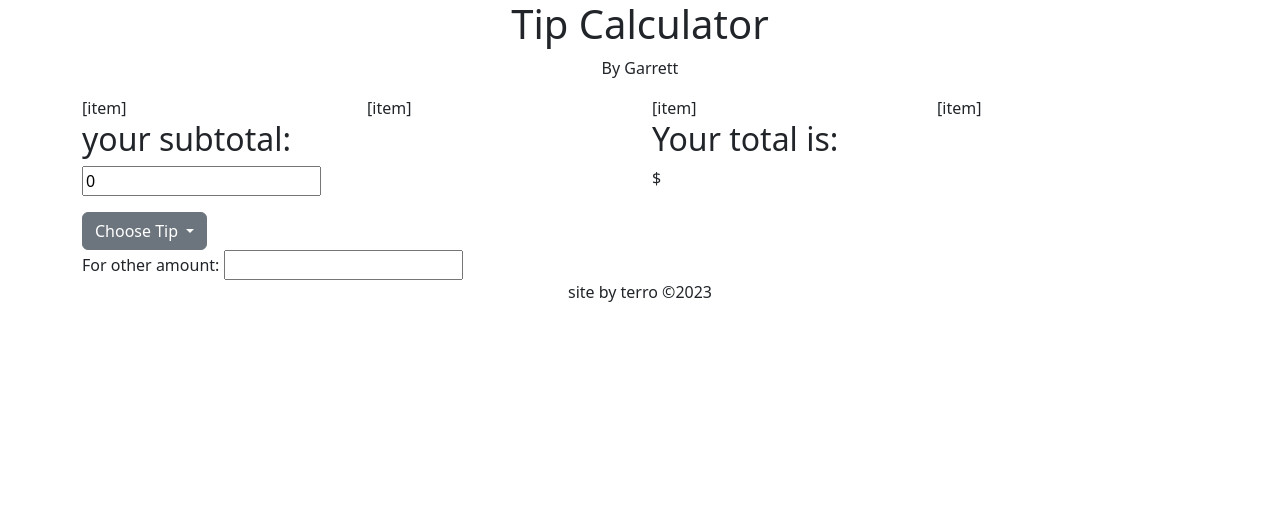
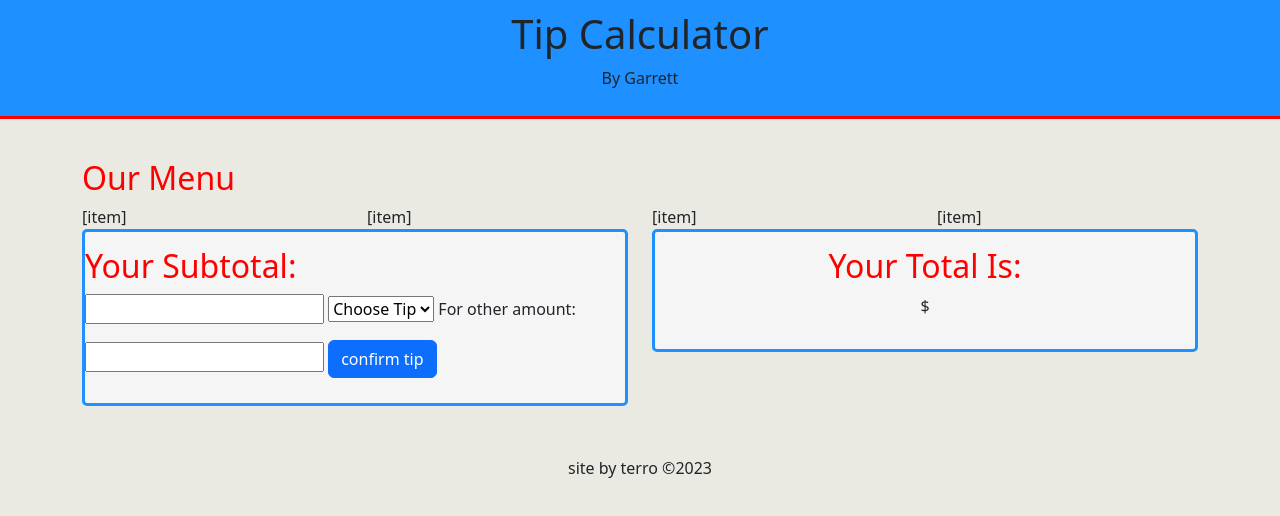
Before and after one commit to GarrettsHub/tipCalc, a plain HTML site: page index.html in a window 1280 px wide. Drawn offline with nearby package versions, Linux system fonts and the light colour scheme.

Commit message:
struggled

```diff
--- a/css/style.css
+++ b/css/style.css
@@ -0,0 +1,38 @@
+* {
+    box-sizing: border-box;
+}
+
+body {
+    margin: 0;
+    padding: 0;
+    background-color: #eaeae3;
+}
+
+h2 {
+    color: red
+}
+
+.header {
+    padding: 10px 0;
+    background-color: dodgerblue;
+    border-bottom: 3px solid red;
+}
+
+main {
+    padding: 40px 0;
+}
+
+section {
+    /* padding: 60px 0; */
+}
+
+.subtotal-div, .ticket-div {
+    padding: 15px 0;
+    background-color: whitesmoke;
+    border: 3px solid dodgerblue;
+    border-radius: 5px;
+}
+
+footer {
+    padding: 10px 0;
+}
--- a/index.html
+++ b/index.html
@@ -18,6 +18,7 @@
     <main class="mian" id="main">
         <section class="menu-section">
             <div class="container">
+                <h2 class="text-capitalize">our menu</h2>
                 <div class="row">
                     <div class="col-md-3">
                         [item]
@@ -38,39 +39,28 @@
             <div class="container">
                 <div class="row">
                     <div class="col-6">
-                        <form action="#">
-                            <h2 class="form-heading">your subtotal:</h2>
-                            <input type="number" value="0" min="0" class="mb-3">
-                            <div class="dropdown">
-                                <button class="btn btn-secondary dropdown-toggle" type="button" data-bs-toggle="dropdown" aria-expanded="false">
-                                    Choose Tip
-                                </button>
-                                <ul class="dropdown-menu">
-                                    <li>
-                                        <a href="#" class="dropwdown-item">10%</a>
-                                    </li>
-                                    <li>
-                                        <a href="#" class="dropwdown-item">15%</a>
-                                    </li>
-                                    <li>
-                                        <a href="#" class="dropwdown-item">18%</a>
-                                    </li>
-                                    <li>
-                                        <a href="#" class="dropwdown-item">22%</a>
-                                    </li>
-                                    <li>
-                                        <a href="#" class="dropwdown-item">other amount</a>
-                                    </li>
-                                </ul>
-                            </div>
-                            <label for="otherAmt">For other amount:</label>
-                            <input type="number" value="" id="otherAmt" min="0">
-                        </form>
+                        <div class="subtotal-div">
+                            <form action="#">
+                                <h2 class="form-heading text-capitalize">your subtotal:</h2>
+                                <input type="number" value="" min="0" id="subtotalInput" class="mb-3">
+
+                                <select name="tipAmt" id="tipAmt">
+                                    <option value="">Choose Tip</option>
+                                    <option value=".1">10%</option>
+                                    <option value=".15">15%</option>
+                                    <option value=".18">18%</option>
+                                    <option value=".22">22%</option>
+                                </select>
+                                <label for="otherAmt">For other amount:</label>
+                                <input type="number" value="" id="otherAmt" min="0" class="mb-3">
+                                <button class="btn btn-primary" id="confirmBtn">confirm tip</button>
+                            </form>
+                        </div>
                     </div>
                     <div class="col-6">
                         <div class="ticket-div">
-                            <h2>Your total is:</h2>
-                            <p class="total-text">$ <span id="total"></span></p>
+                            <h2 class="text-capitalize text-center">Your total is:</h2>
+                            <p class="total-text text-center">$ <span id="total"></span></p>
                         </div>
                     </div>
                 </div>
--- a/js/app.js
+++ b/js/app.js
@@ -0,0 +1,22 @@
+const confirmBtn = document.getElementById('confirmBtn');
+const totalDisplay = document.getElementById('total')
+
+
+
+confirmBtn.addEventListener('click', (e)=> {
+    e.preventDefault()
+    const subtotal = parseFloat(document.getElementById('subtotalInput').value)
+
+    const tipAmt = parseFloat(document.getElementById('tipAmt').value)
+
+    const otherAmt = parseFloat(document.getElementById('otherAmt').value)
+
+    let total;
+
+    isNaN(tipAmt) ? total = subtotal + otherAmt : total = (subtotal * tipAmt) + subtotal
+
+    // console.log(tipAmt)
+
+
+    totalDisplay.innerText = total.toFixed(2)
+})
```
